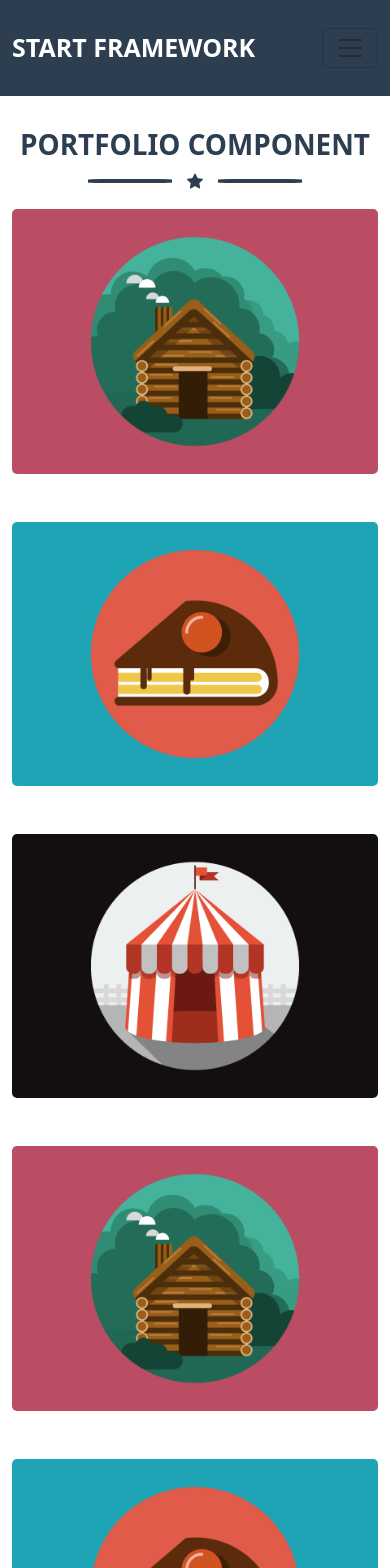
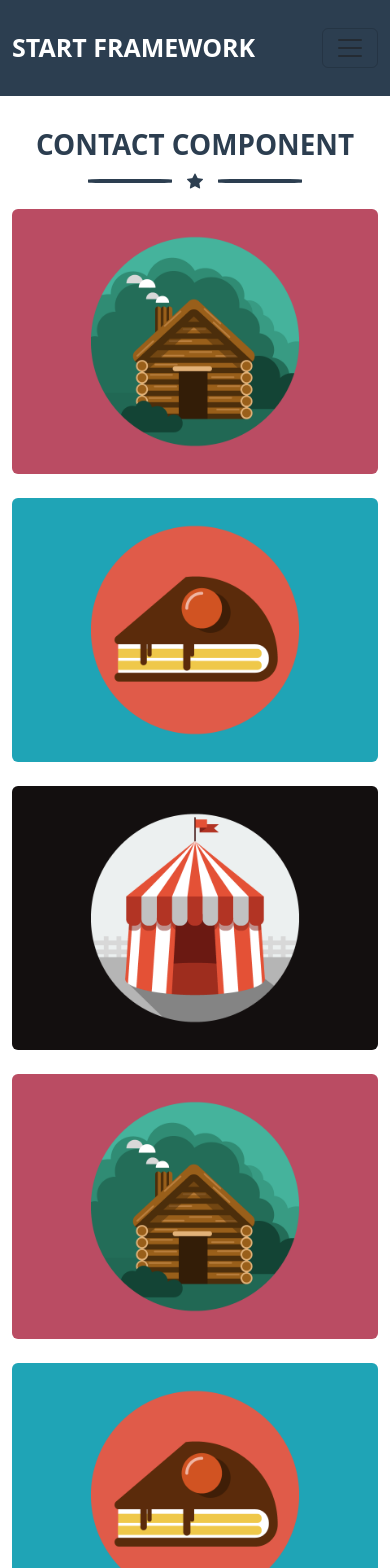
Before and after one commit to karimprime/Task1-Start-Angular, an Angular app: page /portfolio in a window 390 px wide. Shown: the top 1568 px of the page. Built offline with nearby package versions, Linux system fonts and the light colour scheme.

Commit message:
Final Update Done

```diff
--- a/src/app/portfolio/portfolio.component.css
+++ b/src/app/portfolio/portfolio.component.css
@@ -1,5 +1,5 @@
-/* Base styling */
-section {
+.portfolio {
+  min-height: 100vh;
   background-color: #FFFFFF;
   width: 100%;
   padding: 8rem 0;
@@ -21,164 +21,30 @@ i {
 }
 
 
-.gallery-item {
-  overflow: hidden;
-  cursor: pointer;
-  transition: transform 0.3s ease;
+.portfolio-header {
+  padding-top: 80px;
 }
 
-.gallery-image {
-  transition: transform 0.3s ease;
-}
+.bg-icon {
+  inset: 0;
+  background-color: #1abc9ce6;
+  opacity: 0;
+  transition: 0.5s ease opacity;
 
-.gallery-item img {
-  border-radius: 10px;
-}
-
-.gallery-item:hover .gallery-image {
-  opacity: 1;
-}
-
-.modal-body img {
-  border-radius: 10px;
-  max-width: 100%;
-}
-
-.modal-content {
-  background: none;
-  border: none;
-  box-shadow: none;
-}
-
-.gallery-item {
-  position: relative;
-  overflow: hidden;
-}
-
-.gallery-image {
-  width: 100%;
-  transition: opacity 0.3s ease, transform 0.3s ease;
-}
-
-/* Overlay Styling */
-.overlay {
-  position: absolute;
-  top: -131px;
-  left: 0;
-  width: 400px;
-  height: 290px;
-  background-color: #29b198d5;
-  opacity: 0;
-  transition: opacity 0.5s ease;
-  border-radius: 10px;
-}
-
-.gallery-item:hover .overlay {
-  opacity: 1;
-}
-
-.overlay i {
-  font-size: 100px;
-  font-weight: bolder;
-}
-
-
-@media (max-width: 992px) {
-  .gallery-item {
-    margin-bottom: 20px;
-  }
-
-  .overlay {
-    top: -105px;
-    left: 0;
-    width: 325px;
-    height: 235px;
-  }
-
-  .overlay i {
-    font-size: 60px;
-  }
-
-  .modal-body img {
-    width: 100%;
-  }
-}
-
-@media (max-width: 576px) {
-  h2 {
-    font-size: 1.5rem;
-  }
-
-  .gallery-item {
-    margin-bottom: 15px;
-  }
-
-  .overlay {
-    top: -154px;
-    left: 0;
-    width: 465px;
-    height: 334px;
+  i {
+    font-size: 6rem;
   }
 
 }
 
-@media (max-width: 480px) {
-  h2 {
-    font-size: 1.5rem;
-  }
-
-  .gallery-item {
-    margin-bottom: 15px;
-  }
-
-  .overlay {
-    top: -150px;
-    left: -1px;
-    width: 457px;
-    height: 330px;
-  }
-
+.card-portfolio:hover .bg-icon {
+  opacity: 1;
+  cursor: pointer;
 }
 
-@media (max-width: 450px) {
-  h2 {
-    font-size: 1.5rem;
-  }
-
-  .gallery-item {
-    margin-bottom: 15px;
-  }
-
-  .overlay {
-    top: -134px;
-    left: -1px;
-    width: 408px;
-    height: 295px;
-  }
-
+.show-img {
+  position: fixed;
+  z-index: 555555;
+  background-color: rgba(13, 110, 253, 0.25);
+  inset: 0;
 }
-
-@media (max-width: 350px) {
-  h2 {
-    font-size: 1.5rem;
-  }
-
-  .gallery-item {
-    margin-bottom: 15px;
-  }
-
-  .overlay {
-    top: -100px;
-    left: -1px;
-    width: 319px;
-    height: 230px;
-  }
-
-}
-
-@media (max-width: 400px) {
-  .gallery-item img {
-    border-radius: 5px;
-  }
-
-}
--- a/src/app/portfolio/portfolio.component.html
+++ b/src/app/portfolio/portfolio.component.html
@@ -1,131 +1,86 @@
-<section class="d-flex flex-column justify-content-center align-items-center">
-
-  <h2 class="text-uppercase fs-1 text-center fw-bold">Portfolio component</h2>
+<section class="portfolio pb-5">
+  <div class="container">
+    <h2 class="text-uppercase fs-1 text-center fw-bold">Contact Component</h2>
     <div class="side-boder d-flex flex-column justify-content-center align-items-center">
-    <div class="d-flex justify-content-center align-items-center">
+      <div class="d-flex justify-content-center align-items-center mb-3">
         <span class=""></span>
         <i class="bi bi-star-fill fs-6"></i>
         <span class=""></span>
       </div>
-    </div>
-      <div class="container py-3">
-    <div class="row row-cols-1 row-cols-md-2 row-cols-lg-3 g-5">
 
-      <div class="col">
-        <a href="#image1" data-bs-toggle="modal" class="gallery-item">
-          <img src="/Images/poert1.png" class="img-fluid gallery-image hover-overlay" alt="Image 1">
-          <div class="overlay d-flex justify-content-center align-items-center">
+      <div class="row g-4">
+        <div class="col-md-6 col-lg-4">
+          <div class="card-portfolio position-relative " (click)="getImgSrc($event)">
+            <img class="img-fluid rounded-2" src="Images/port1.png" alt="port1">
+            <div class="bg-icon position-absolute h-100 d-flex justify-content-center align-items-center">
               <i class="bi bi-plus-lg text-light"></i>
-          </div>
-        </a>
-
-        <div class="modal fade" id="image1" tabindex="-1" aria-hidden="true">
-          <div class="modal-dialog modal-dialog-centered">
-            <div class="modal-content">
-              <div class="modal-body">
-                <img src="/Images/poert1.png" alt="Image 1" class="img-fluid">
-              </div>
-            </div>
-          </div>
-        </div>
-      </div>
-
-      <div class="col">
-        <a href="#image2" data-bs-toggle="modal" class="gallery-item">
-          <img src="/Images/port2.png" class="img-fluid gallery-image" alt="Image 1">
-          <div class="overlay d-flex justify-content-center align-items-center">
-            <i class="bi bi-plus-lg text-light"></i>
-          </div>
-        </a>
-        <div class="modal fade" id="image2" tabindex="-1" aria-hidden="true">
-          <div class="modal-dialog modal-dialog-centered">
-            <div class="modal-content">
-              <div class="modal-body">
-                <img src="/Images/port2.png" alt="Image 2" class="img-fluid">
-              </div>
             </div>
           </div>
         </div>
 
 
-      </div>
-
-      <div class="col">
-        <a href="#image3" data-bs-toggle="modal" class="gallery-item">
-          <img src="/Images/port3.png" class="img-fluid gallery-image" alt="Image 3">
-          <div class="overlay d-flex justify-content-center align-items-center">
+        <div class="col-md-6 col-lg-4">
+          <div class="card-portfolio position-relative " (click)="getImgSrc($event)">
+            <img class="img-fluid rounded-2" src="Images/port2.png" alt="port2">
+            <div class="bg-icon position-absolute h-100 d-flex justify-content-center align-items-center">
               <i class="bi bi-plus-lg text-light"></i>
-          </div>
-        </a>
-        <div class="modal fade" id="image3" tabindex="-1" aria-hidden="true">
-          <div class="modal-dialog modal-dialog-centered">
-            <div class="modal-content">
-              <div class="modal-body">
-                <img src="/Images/port3.png" alt="Image 3" class="img-fluid">
-              </div>
-            </div>
-          </div>
-        </div>
-      </div>
-
-      <div class="col">
-        <a href="#image1" data-bs-toggle="modal" class="gallery-item">
-          <img src="/Images/poert1.png" class="img-fluid gallery-image hover-overlay" alt="Image 1">
-          <div class="overlay d-flex justify-content-center align-items-center">
-            <i class="bi bi-plus-lg text-light"></i>
-          </div>
-        </a>
-
-        <div class="modal fade" id="image1" tabindex="-1" aria-hidden="true">
-          <div class="modal-dialog modal-dialog-centered">
-            <div class="modal-content">
-              <div class="modal-body">
-                <img src="/Images/poert1.png" alt="Image 1" class="img-fluid">
-              </div>
-            </div>
-          </div>
-        </div>
-      </div>
-
-      <div class="col">
-        <a href="#image2" data-bs-toggle="modal" class="gallery-item">
-          <img src="/Images/port2.png" class="img-fluid gallery-image" alt="Image 1">
-          <div class="overlay d-flex justify-content-center align-items-center">
-            <i class="bi bi-plus-lg text-light"></i>
-          </div>
-        </a>
-        <div class="modal fade" id="image2" tabindex="-1" aria-hidden="true">
-          <div class="modal-dialog modal-dialog-centered">
-            <div class="modal-content">
-              <div class="modal-body">
-                <img src="/Images/port2.png" alt="Image 2" class="img-fluid">
-              </div>
             </div>
           </div>
         </div>
 
 
-      </div>
-
-      <div class="col">
-        <a href="#image3" data-bs-toggle="modal" class="gallery-item">
-          <img src="/Images/port3.png" class="img-fluid gallery-image" alt="Image 3">
-          <div class="overlay d-flex justify-content-center align-items-center">
+        <div class="col-md-6 col-lg-4">
+          <div class="card-portfolio position-relative " (click)="getImgSrc($event)">
+            <img class="img-fluid rounded-2" src="Images/port3.png" alt="port3">
+            <div class="bg-icon position-absolute h-100 d-flex justify-content-center align-items-center">
               <i class="bi bi-plus-lg text-light"></i>
-          </div>
-        </a>
-        <div class="modal fade" id="image3" tabindex="-1" aria-hidden="true">
-          <div class="modal-dialog modal-dialog-centered">
-            <div class="modal-content">
-              <div class="modal-body">
-                <img src="/Images/port3.png" alt="Image 3" class="img-fluid">
-              </div>
-            </div>
             </div>
           </div>
         </div>
 
 
+        <div class="col-md-6 col-lg-4">
+          <div class="card-portfolio position-relative " (click)="getImgSrc($event)">
+            <img class="img-fluid rounded-2" src="Images/port1.png" alt="port1">
+            <div class="bg-icon position-absolute h-100 d-flex justify-content-center align-items-center">
+              <i class="bi bi-plus-lg text-light"></i>
+            </div>
+          </div>
+        </div>
+
+
+        <div class="col-md-6 col-lg-4">
+          <div class="card-portfolio position-relative " (click)="getImgSrc($event)">
+            <img class="img-fluid rounded-2" src="Images/port2.png" alt="poert2">
+            <div class="bg-icon position-absolute h-100 d-flex justify-content-center align-items-center">
+              <i class="bi bi-plus-lg text-light"></i>
+            </div>
+          </div>
+        </div>
+
+
+        <div class="col-md-6 col-lg-4">
+          <div class="card-portfolio position-relative " (click)="getImgSrc($event)">
+            <img class="img-fluid rounded-2" src="Images/port3.png" alt="port3">
+            <div class="bg-icon position-absolute h-100 d-flex justify-content-center align-items-center">
+              <i class="bi bi-plus-lg text-light"></i>
+            </div>
+          </div>
+        </div>
+
+      </div>
+    </div>
+
+
+    <div class="show-img vh-100 d-flex justify-content-center align-items-center" [class]="{
+    'd-none': imgSrc === '',
+    'd-block': imgSrc !== ''
+  }" (click)="removeImgSrc()">
+      <div class="container">
+        <div class="col-sm-9 col-md-6 col-lg-5 mx-auto">
+          <img class="img-fluid" [src]="imgSrc" alt="">
+        </div>
+      </div>
     </div>
   </div>
 </section>
--- a/src/app/portfolio/portfolio.component.ts
+++ b/src/app/portfolio/portfolio.component.ts
@@ -1,5 +1,6 @@
 import { Component } from '@angular/core';
 
+type snd = string | null | undefined;
 @Component({
   selector: 'app-portfolio',
   imports: [],
@@ -7,5 +8,13 @@ import { Component } from '@angular/core';
   styleUrl: './portfolio.component.css'
 })
 export class PortfolioComponent {
+  imgSrc: snd = "";
+  getImgSrc(eventInfo: MouseEvent) {
+    let el = eventInfo.currentTarget as HTMLElement;
+    this.imgSrc = el.firstElementChild?.getAttribute("src");
+  }
+  removeImgSrc() {
+    this.imgSrc = "";
+  }
 
 }
--- a/src/app/section/section.component.css
+++ /dev/null
@@ -1,18 +0,0 @@
-section {
-  background-color: #1ABC9C;
-  width: 100%;
-  height: 98vh;
-}
-
-img {
-  height: 265px;
-  border-radius: 8px;
-  margin-top: 4rem;
-}
-
-.side-boder span {
-  border: 2px solid #f0f0f0;
-  margin: 0 20px;
-  padding: 0 40px;
-  border-radius: 20px;
-}
```
Also changed, not shown: src/app/section/section.component.html (deleted, +0 -13 lines), src/app/section/section.component.ts (deleted, +0 -11 lines), public/Images/port1.png (renamed from public/Images/poert1.png), 1 other file (tests, documents, lock files or other folders). Lines whose indentation alone changed are shown as unchanged.
